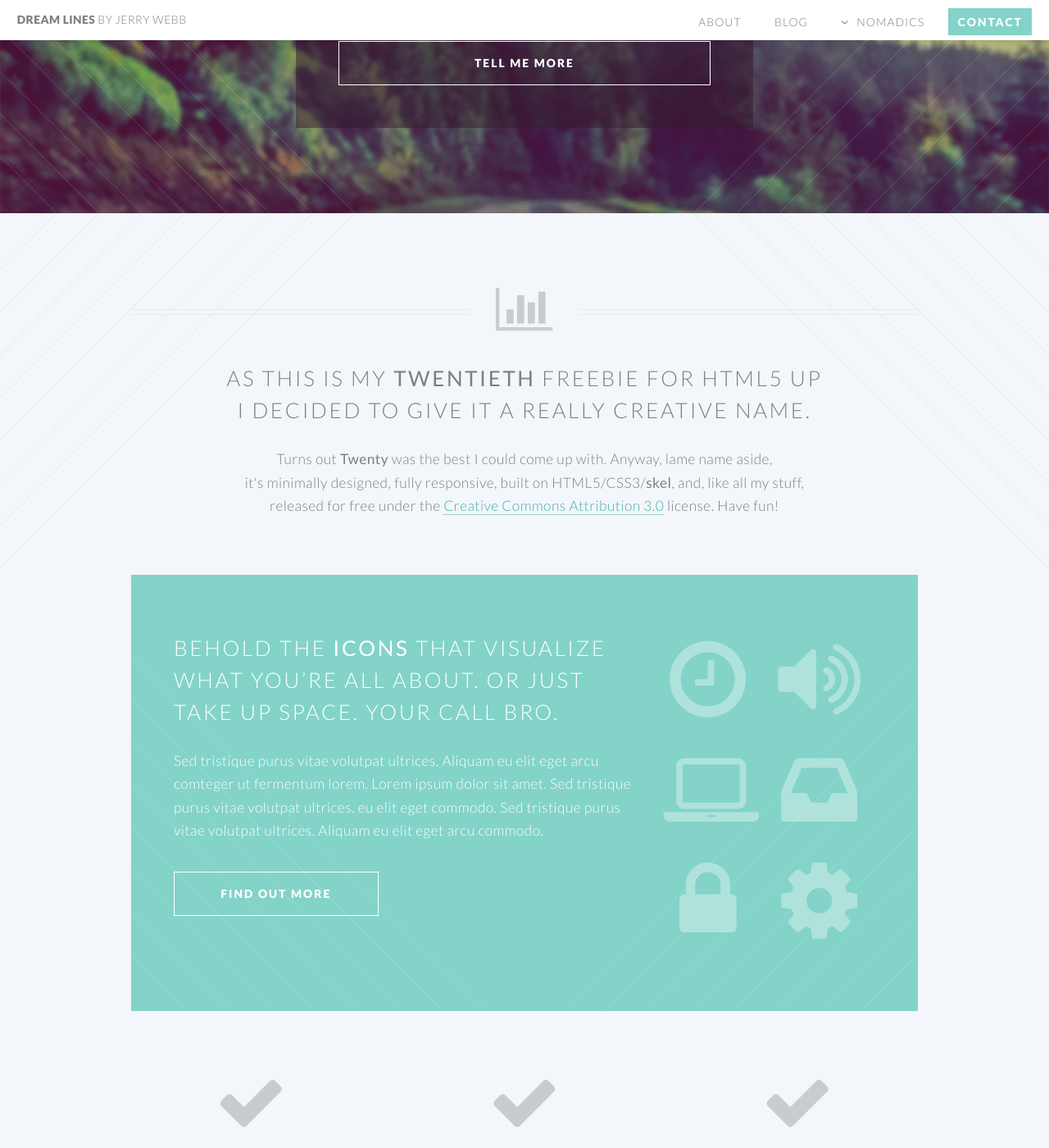
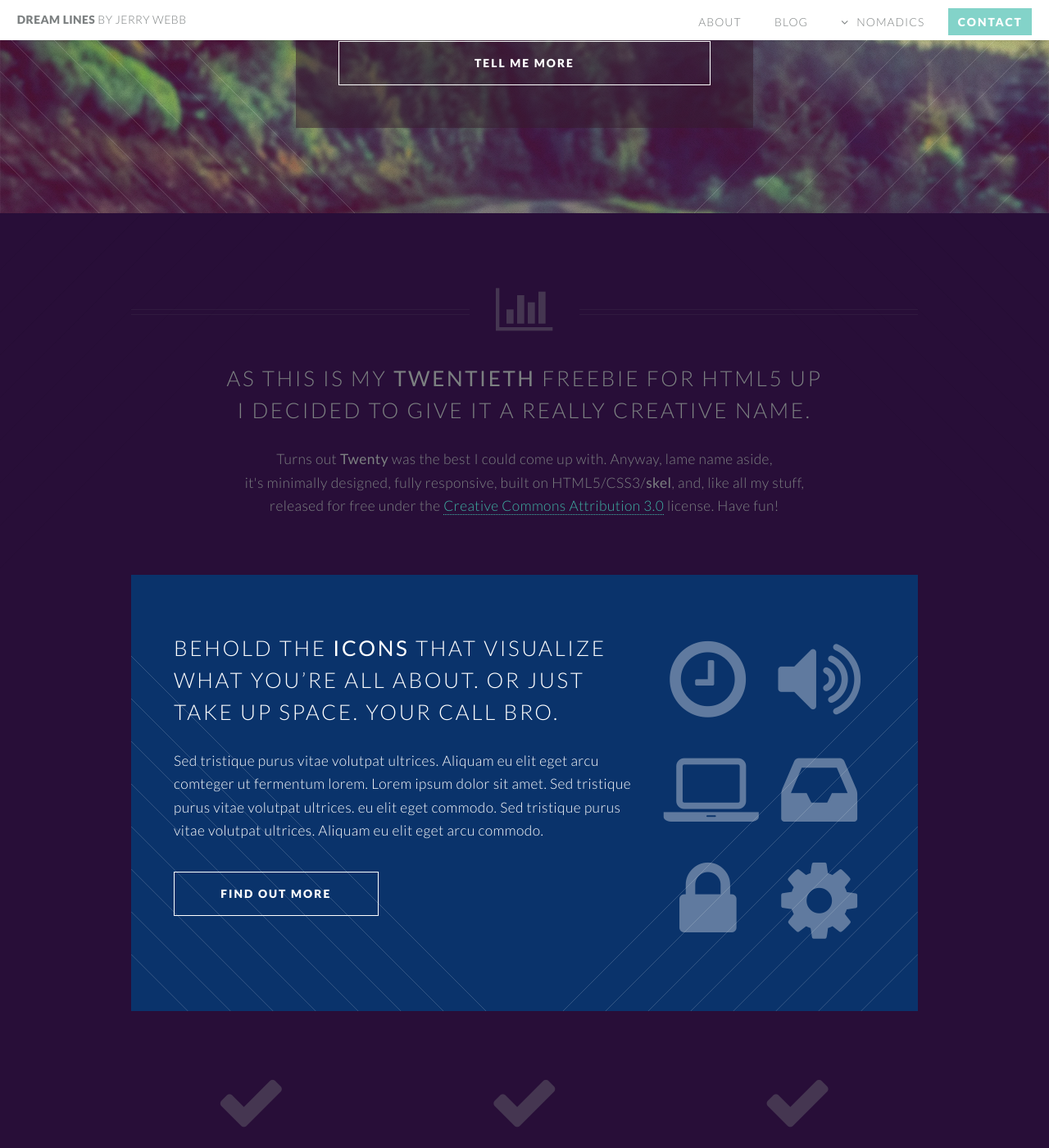
Before and after one commit to webbje/bow-v2, a Jekyll site: the page built from index.html, in a window 1280 px wide and 1400 px high, scrolled down 344 px. Shown: the whole window at 82% size. Built offline with Jekyll 4.4.1, drawn with Linux system fonts in a browser that asks for light colours.

Commit message:
Changed color of wrapper 2 to mid blue from sugarbag light (ugh!)

```diff
--- a/css/style.css
+++ b/css/style.css
@@ -10,7 +10,7 @@
 /* Basic */
 
 	body, #skel-layers-wrapper {
-		background: #f3f6fa;
+		background: #280e38;
 	}
 
 	body.is-loading * {
@@ -571,8 +571,9 @@
 			padding: 0;
 		}
 
+		/* Leading article - mid blue */
 		.wrapper.style2 {
-			background-color: #83d3c9;
+			background-color: #0a336b;
 			background-image: url("images/light-bl.svg"), url("images/light-br.svg");
 			background-position: bottom left, bottom right;
 			background-repeat: no-repeat, no-repeat;
```
